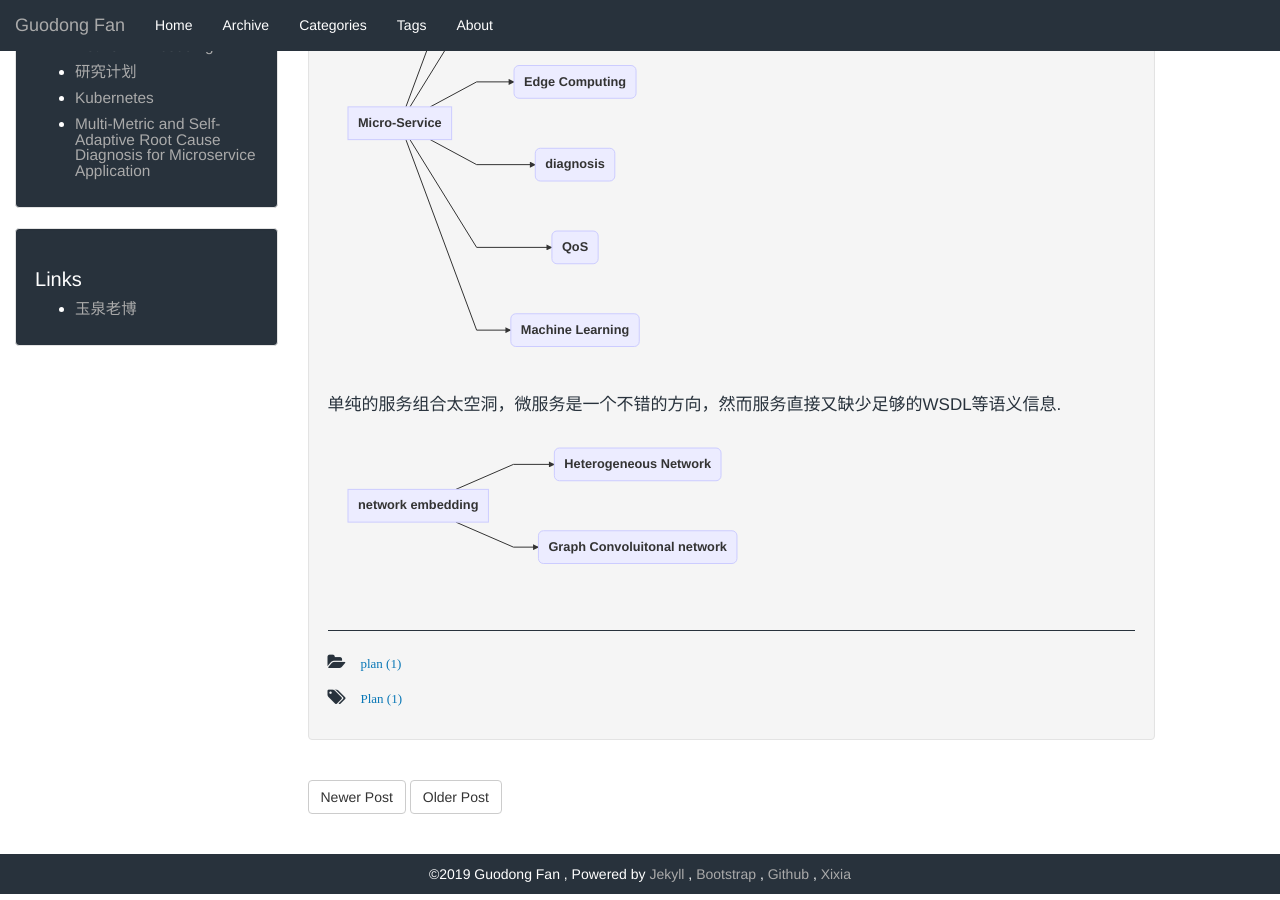
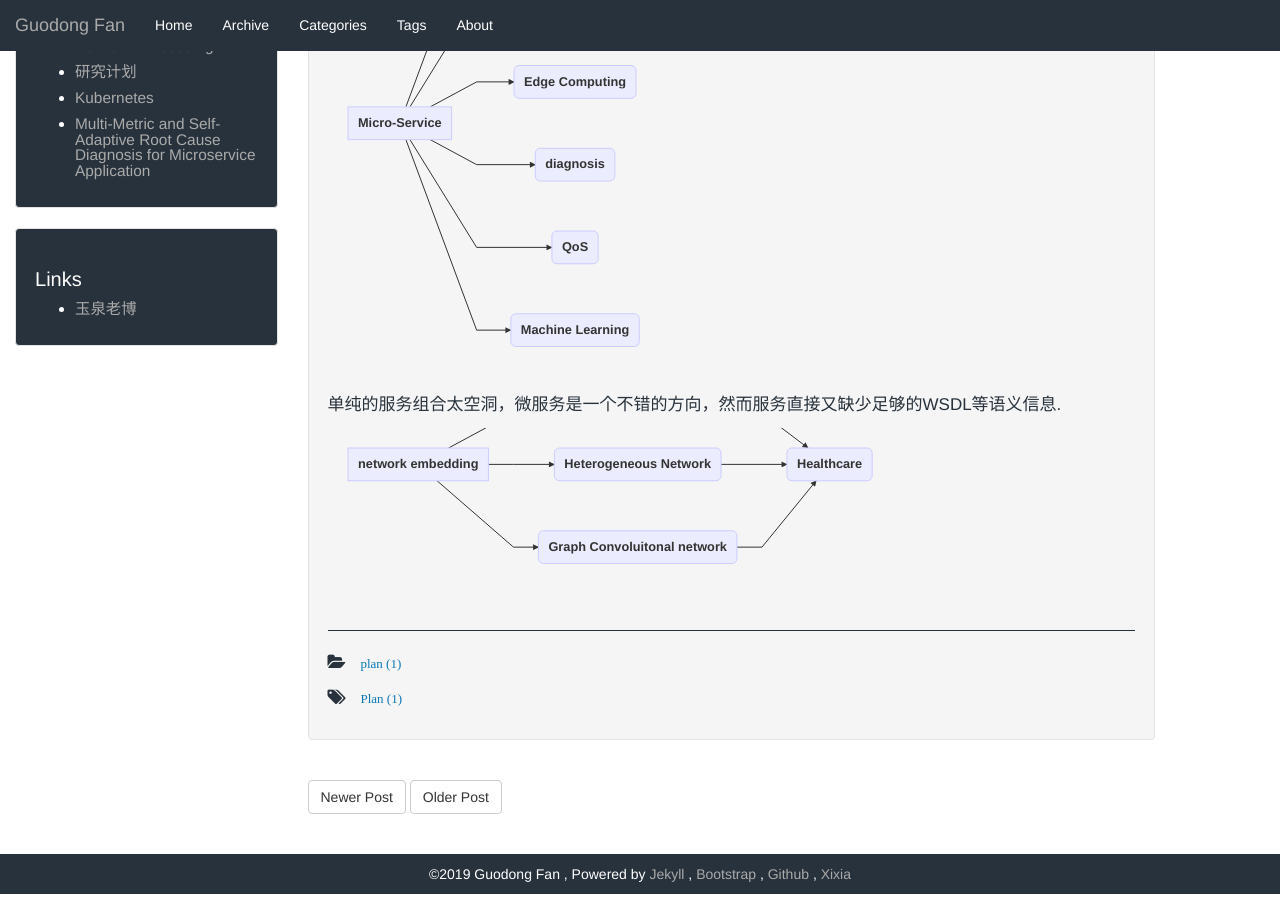
Before and after one commit to GuodongFan/GuodongFan.github.io, a Jekyll site: the page built from _posts/2019-08-21-Plan.md, in a window 1280 px wide and 900 px high, scrolled down 363 px. Built offline with Jekyll 4.4.1, drawn with Linux system fonts in a browser that asks for light colours; our own code applies the rules of GitHub Pages for plain Markdown files.

Commit message:
Update 2019-08-21-Plan.md

```diff
--- a/_posts/2019-08-21-Plan.md
+++ b/_posts/2019-08-21-Plan.md
@@ -27,4 +27,8 @@ graph LR
 
 A[network embedding] --> B(Heterogeneous Network)
 A --> C(Graph Convoluitonal network)
+
+A-->E(Healthcare)
+B-->E(Healthcare)
+C-->E(Healthcare)
 </div>
```
